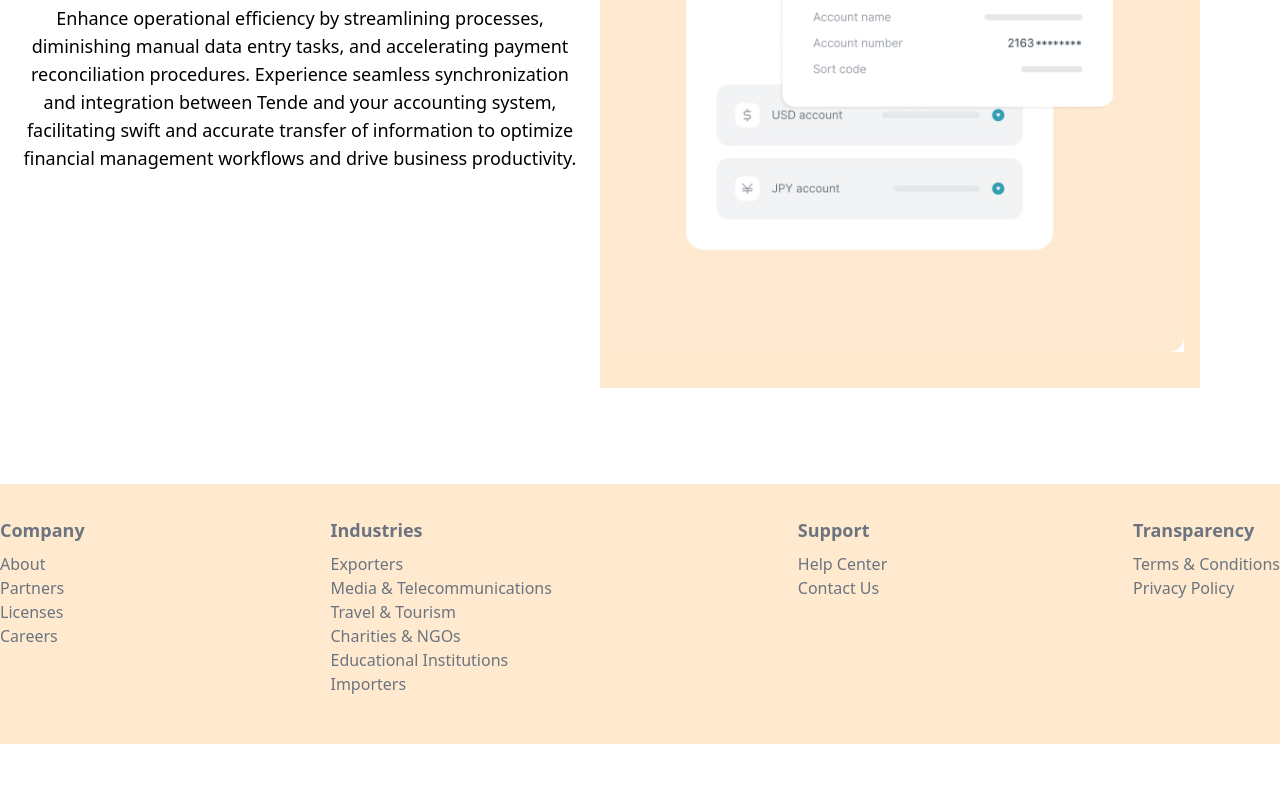
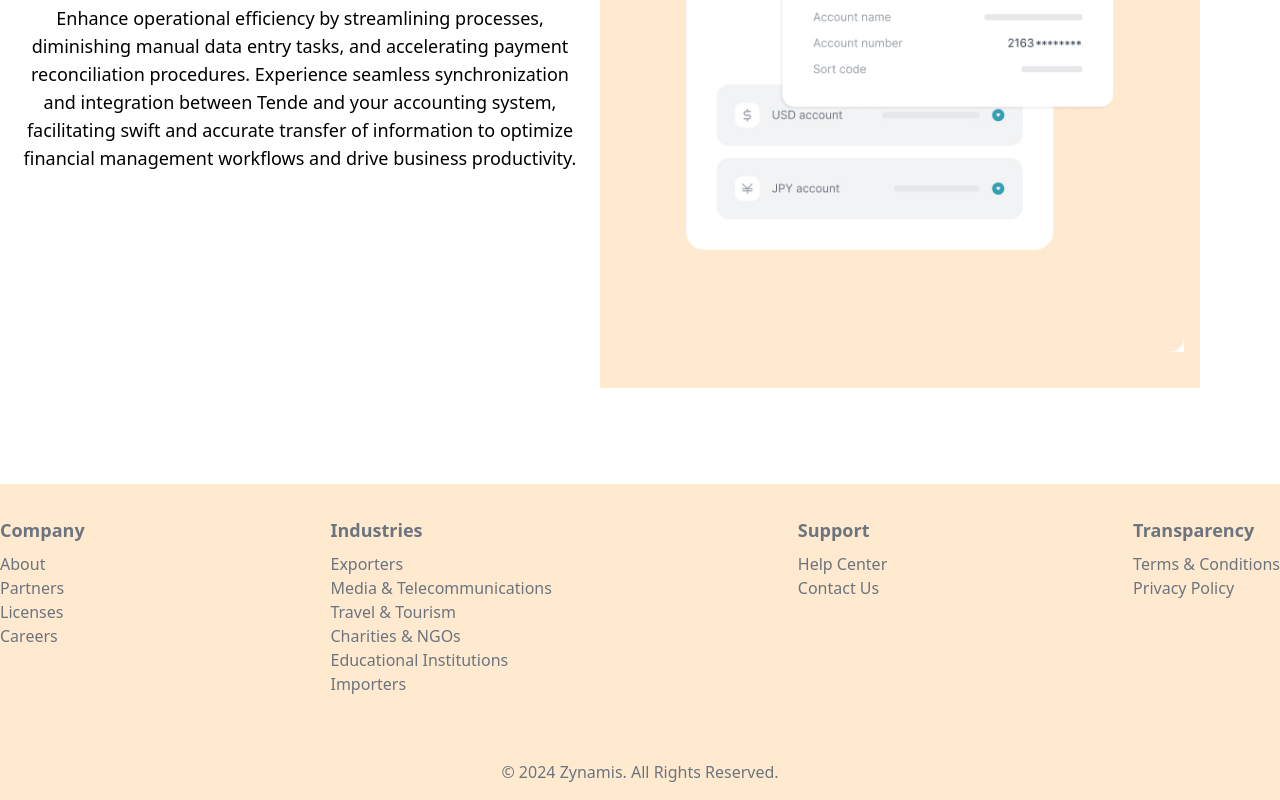
Before and after one commit to Njokimary/Pesha, a React (Create React App) app: page / in a window 1280 px wide. Shown: the part 2368-3168 px from the top of the page. Before the commit the page ends 3112 px from the top, so only its background shows below. Built offline with nearby package versions, Linux system fonts and the light colour scheme.

Commit message:
feat:add footer

```diff
--- a/src/Components/Footer.js
+++ b/src/Components/Footer.js
@@ -48,6 +48,9 @@ function Footer() {
           </div>
         </div>
       </div>
+      <div className="text-center py-4">
+        <p>&copy; {new Date().getFullYear()} Zynamis. All Rights Reserved.</p>
+      </div>
     </footer>
   );
 }
```
